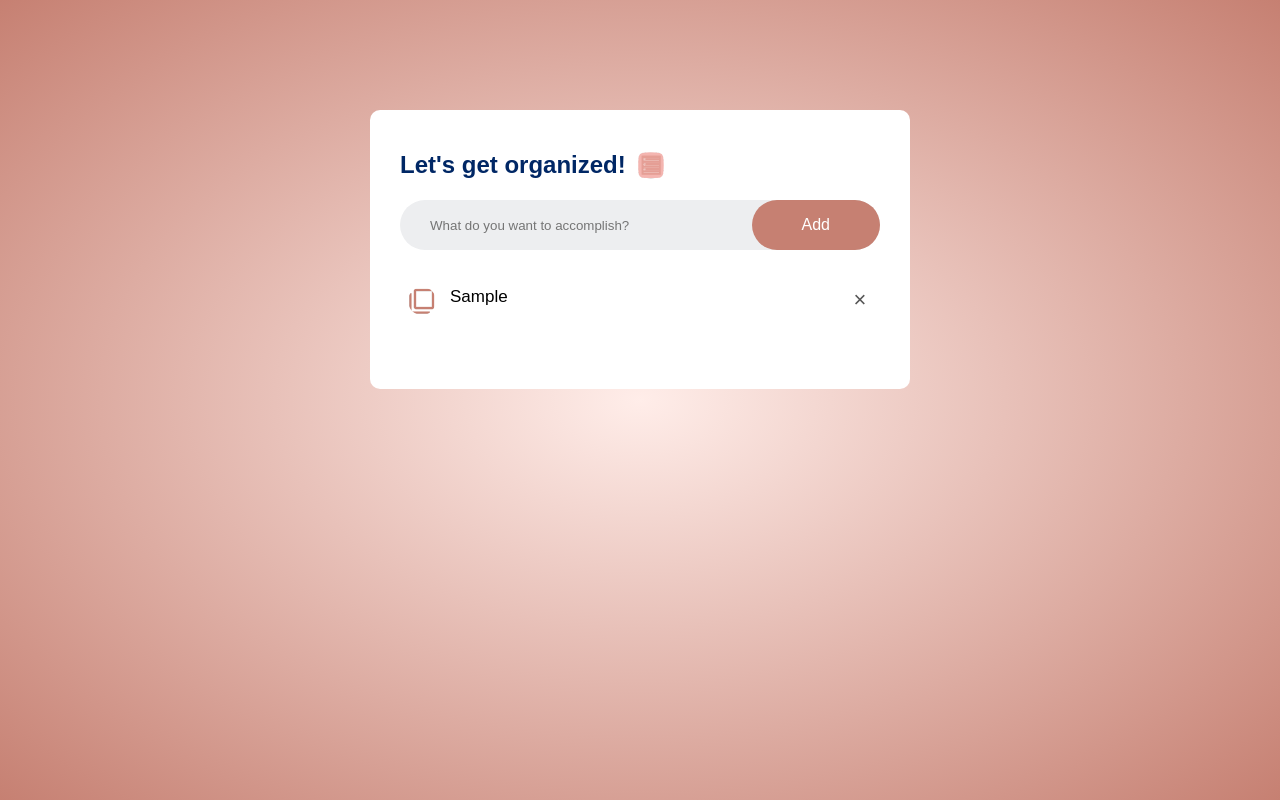
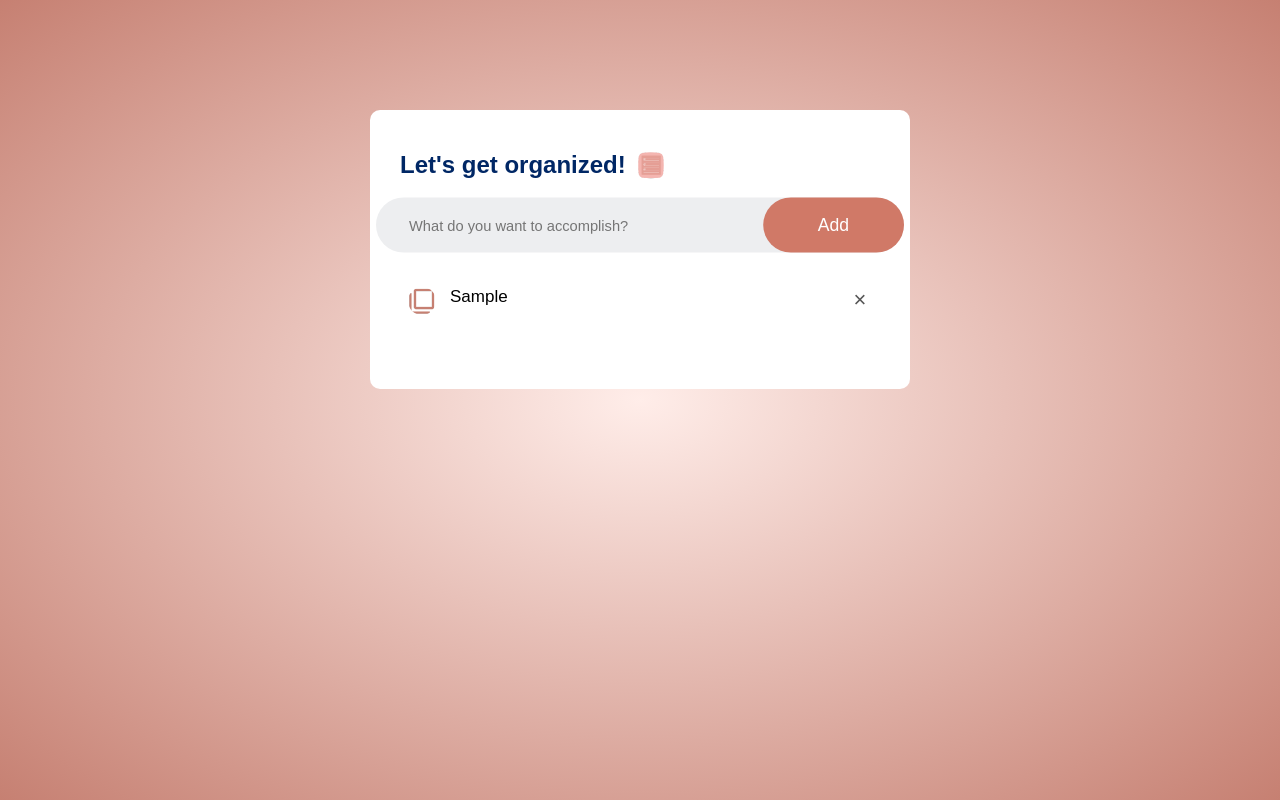
Before and after one commit to meghavivekgaonkar/tasky, a plain HTML site: page index.html in a window 1280 px wide. Both pictures are taken after typing "Sample" into the empty fields and a click on the button "Add". Drawn offline with Linux system fonts and the light colour scheme.

Commit message:
Update style.css

```diff
--- a/style.css
+++ b/style.css
@@ -42,6 +42,11 @@
     padding-left: 20px;
     margin-bottom: 25px;
 }
+.row:focus-within{
+    /*border: 1px solid #643229;*/
+    transform: scale(1.1,1.1);
+
+}
 
 input{
     flex: 1;
@@ -55,7 +60,7 @@ button{
     border: none;
     outline: none;
     padding: 16px 50px;
-    background: #C68072;
+    background: #d07967;
     color:#fff;
     font-size:  16px;
     cursor: pointer;
@@ -70,6 +75,7 @@ ul li{
     cursor: pointer;
     position: relative;
 }
+
 
 ul li::before{
     content: '';
@@ -86,6 +92,7 @@ ul li::before{
 ul li.checked{
     color: #555;
     text-decoration: line-through;
+    transform: scale(1.1,1.1);
 }
 ul li.checked::before{
     background-image: url(assets/checked.png);
```
